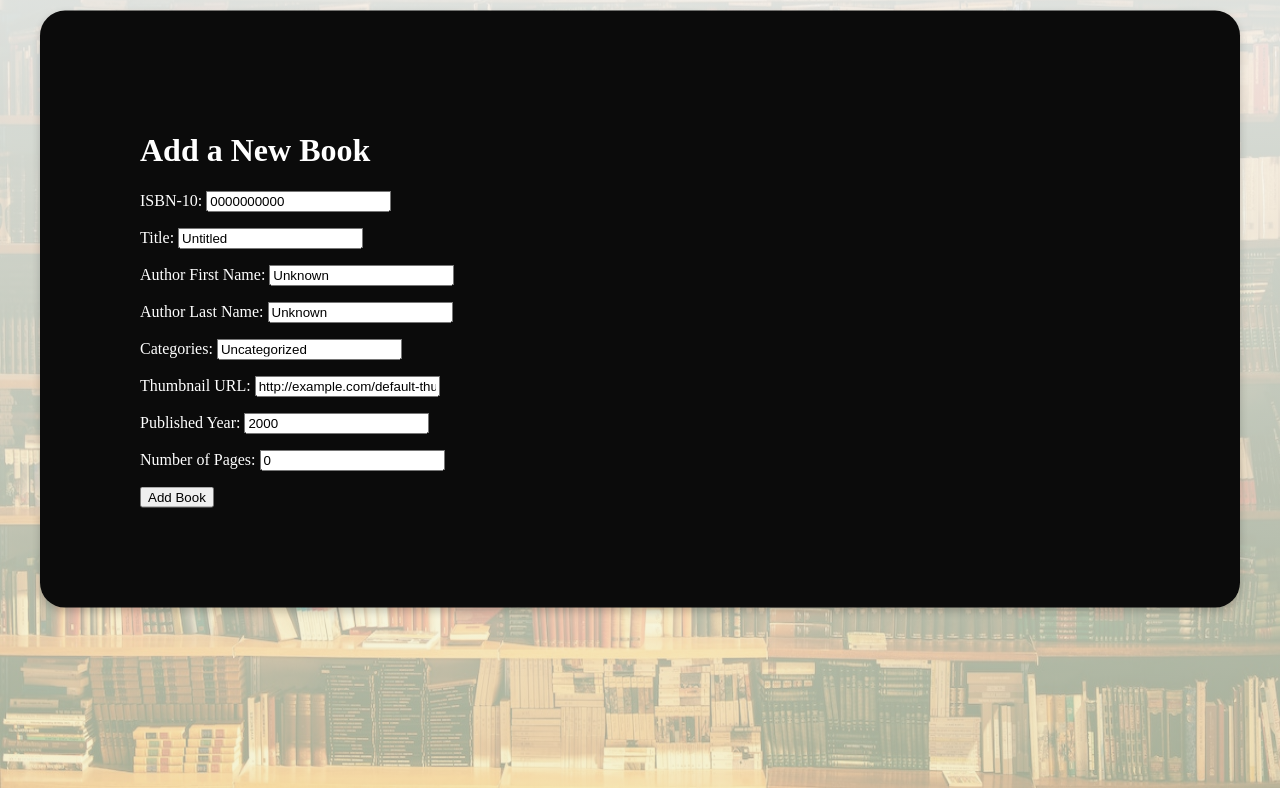
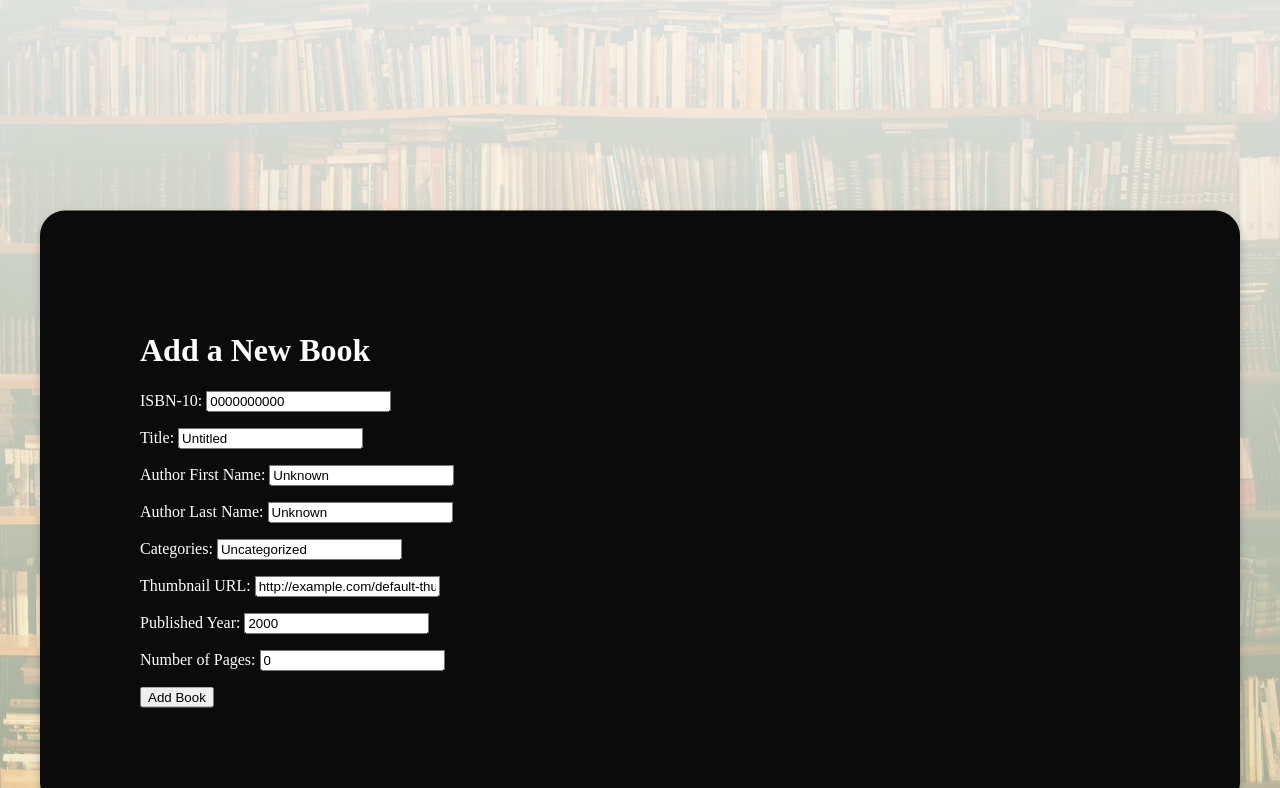
Before and after one commit to WakeTechBrandon/Bombastic-Bookstore, a Django app: page /add_book/ in a window 1280 px wide. Shown: the part 170-958 px from the top of the page. Run offline with Django 4.2, Linux system fonts and the light colour scheme.

Commit message:
Update css

```diff
--- a/BombasticBookstore/bombasticbookstore/static/styles/general.css
+++ b/BombasticBookstore/bombasticbookstore/static/styles/general.css
@@ -5,6 +5,7 @@ main {
   justify-content: center;
   align-items: center;
   position: fixed;
+  margin-top: 200px;
   top: 50%;
   left: 50%;
   width: 1000px;
--- a/BombasticBookstore/bombasticbookstore/templates/add_book/add_book.html
+++ b/BombasticBookstore/bombasticbookstore/templates/add_book/add_book.html
@@ -5,6 +5,7 @@
 <html>
 <head>
     <title>Add Book</title>
+	<link rel="stylesheet" href="{% static 'styles/general.css' %}">
 	<link rel="stylesheet" href="{% static 'styles/theme.css' %}">
 	<script src="{% static 'js/theme.js' %}" defer></script>
 </head>
```
